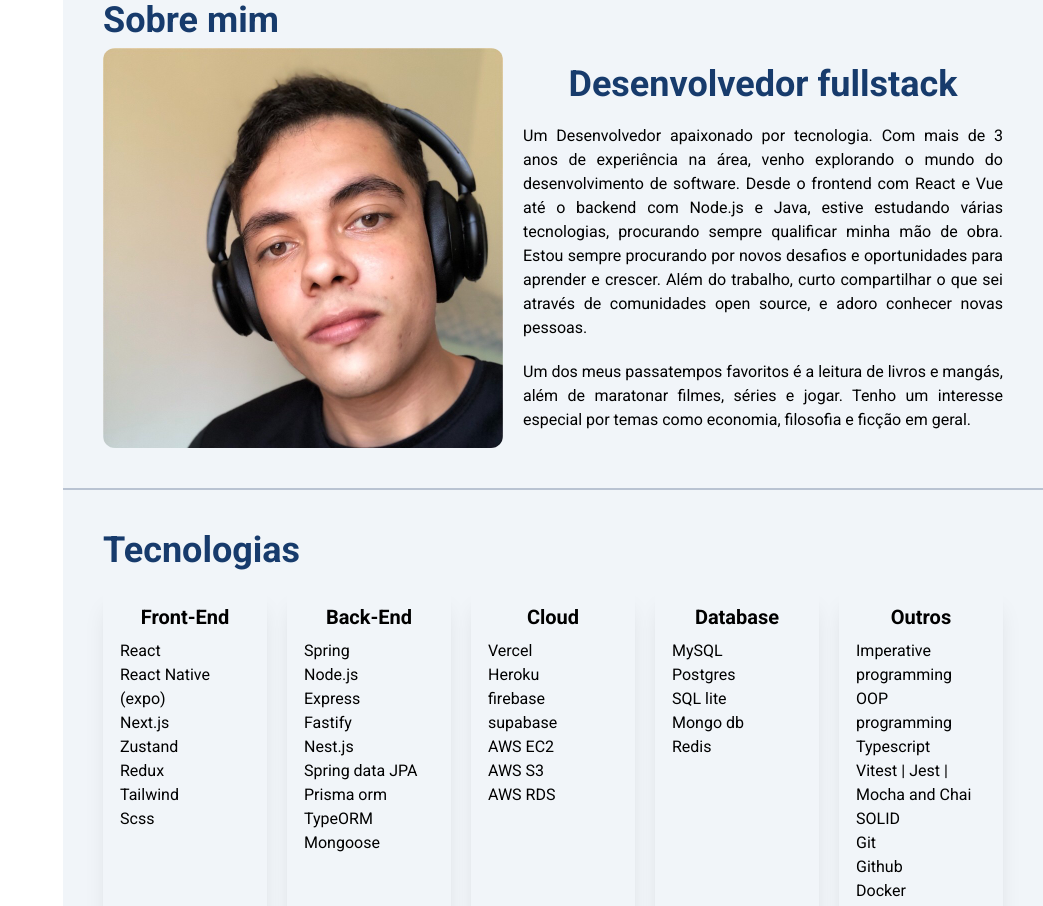
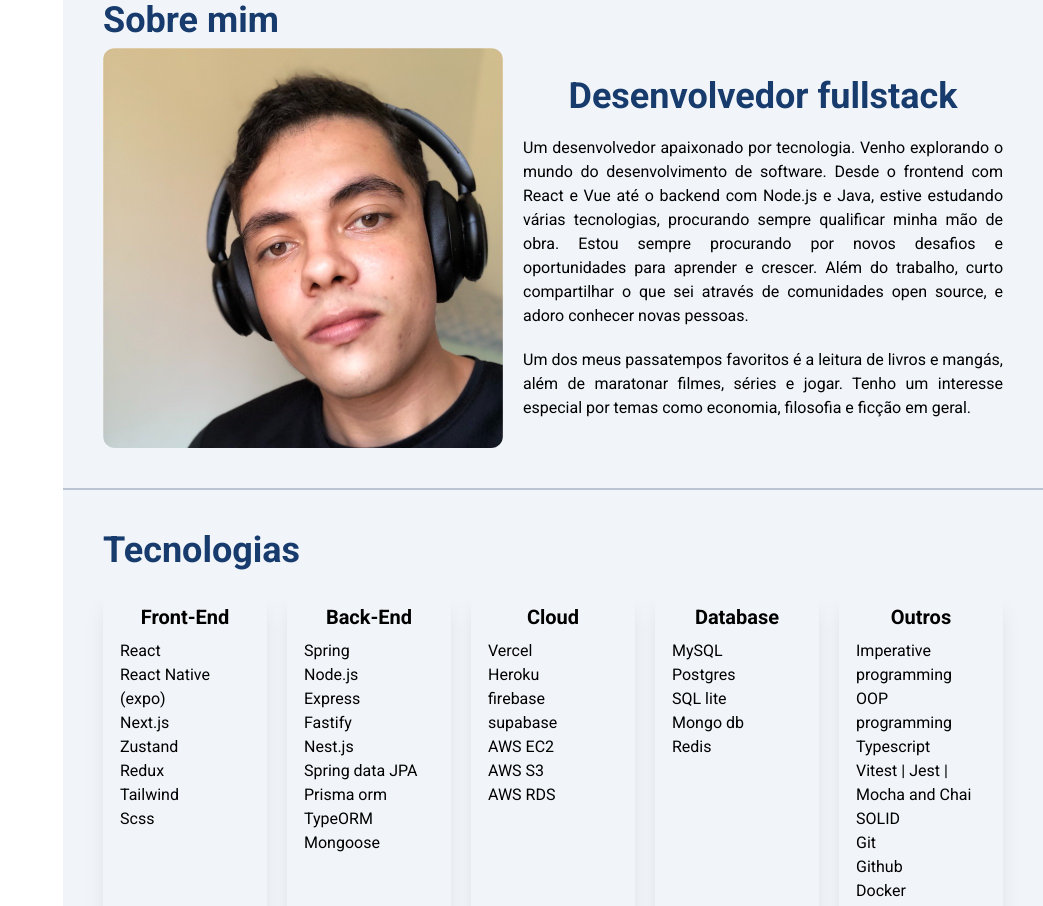
Before and after one commit to rms-diego/new-portfolio, a Next.js app: page / in a window 1280 px wide. Shown: the part 840-1746 px from the top of the page, without its empty margins (237-1280 px from the left). Built offline with nearby package versions, Linux system fonts and the light colour scheme.

Commit message:
chore: atualizando texto de 'sobre mim'

```diff
--- a/src/components/about/page.tsx
+++ b/src/components/about/page.tsx
@@ -39,14 +39,13 @@ export function About({ ...rest }) {
             </h3>
 
             <p className="md:tracking-tighter">
-              Um Desenvolvedor apaixonado por tecnologia. Com mais de 3 anos de
-              experiência na área, venho explorando o mundo do desenvolvimento
-              de software. Desde o frontend com React e Vue até o backend com
-              Node.js e Java, estive estudando várias tecnologias, procurando
-              sempre qualificar minha mão de obra. Estou sempre procurando por
-              novos desafios e oportunidades para aprender e crescer. Além do
-              trabalho, curto compartilhar o que sei através de comunidades open
-              source, e adoro conhecer novas pessoas.
+              Um desenvolvedor apaixonado por tecnologia. Venho explorando o
+              mundo do desenvolvimento de software. Desde o frontend com React e
+              Vue até o backend com Node.js e Java, estive estudando várias
+              tecnologias, procurando sempre qualificar minha mão de obra. Estou
+              sempre procurando por novos desafios e oportunidades para aprender
+              e crescer. Além do trabalho, curto compartilhar o que sei através
+              de comunidades open source, e adoro conhecer novas pessoas.
             </p>
 
             <p className="md:tracking-tighter">
```
